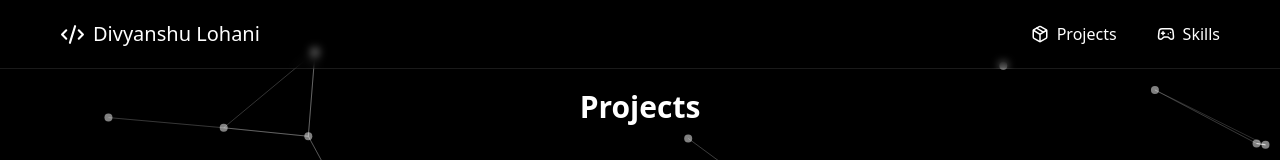
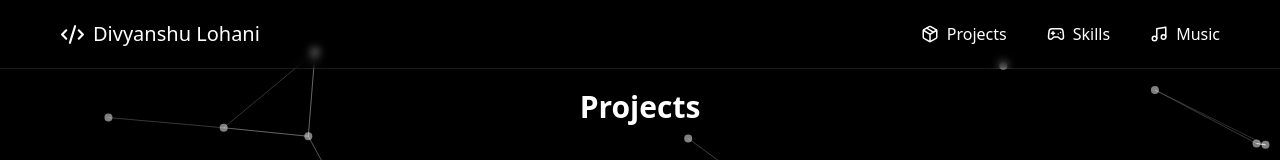
Before and after one commit to DivyanshuLohani/portfolio-site, a Next.js app: page /projects in a window 1280 px wide. Shown: the top 160 px of the page. Built offline with nearby package versions, Linux system fonts and the light colour scheme.

Commit message:
better navigation system

```diff
--- a/src/components/common/Navbar.tsx
+++ b/src/components/common/Navbar.tsx
@@ -1,5 +1,5 @@
 "use client";
-import { Code2, Package, Gamepad2 } from "lucide-react";
+import { Code2, Package, Gamepad2, Music } from "lucide-react";
 import Link from "next/link";
 import { useEffect, useState } from "react";
 import { motion, AnimatePresence } from "framer-motion";
@@ -22,6 +22,24 @@ const menuVariants = {
   exit: { x: 100, opacity: 0 }, // Slide back offscreen to the right
 };
 
+const links = [
+  {
+    href: "/projects",
+    text: "Projects",
+    icon: Package,
+  },
+  {
+    href: "/experience",
+    text: "Skills",
+    icon: Gamepad2,
+  },
+  {
+    href: "/songs",
+    text: "Music",
+    icon: Music,
+  },
+];
+
 function Navbar() {
   const [open, setOpen] = useState<boolean>(false);
 
@@ -35,7 +53,7 @@ function Navbar() {
   }, [open]);
 
   return (
-    <nav className="sticky top-0 flex md:px-10 border-b border-white/10 backdrop-blur-sm z-10 justify-between items-center">
+    <nav className="sticky top-0 flex md:px-10 border-b bg-black md:bg-transparent md:backdrop-blur-sm border-white/10 z-10 justify-between items-center">
       {/* Hide Home link when the menu is open */}
 
       <motion.div
@@ -77,31 +95,26 @@ function Navbar() {
       </div>
 
       <ul className="hidden md:flex items-center p-0">
-        <li className="p-0">
+        {links.map((link) => {
+          return (
+            <li key={link.href} className="p-0">
               <Link
-            href="/projects"
+                href={link.href}
                 className="flex items-center gap-2 hover:bg-white/10 cursor-pointer p-5"
               >
-            <Package size={18} />
-            Projects
+                <link.icon size={18} />
+                {link.text}
               </Link>
             </li>
-        <li className="p-0">
-          <Link
-            href="/experience"
-            className="flex items-center gap-2 hover:bg-white/10 cursor-pointer p-5"
-          >
-            <Gamepad2 size={18} />
-            Skills
-          </Link>
-        </li>
+          );
+        })}
       </ul>
 
       {/* Slide in/out mobile menu */}
       <AnimatePresence>
         {open && (
           <motion.div
-            className="absolute right-0 top-16 left-0 backdrop-blur-sm z-10"
+            className="absolute right-0 top-16 left-0  backdrop-blur-sm z-10"
             variants={menuVariants}
             initial="hidden"
             animate="visible"
@@ -112,24 +125,17 @@ function Navbar() {
             }}
           >
             <ul className="flex flex-col items-center p-0 w-full">
-              <li className="p-0 w-full">
+              {links.map((link) => (
+                <li className="p-0 w-full" key={link.href}>
                   <Link
-                  href="/projects"
+                    href={link.href}
                     className="flex items-center gap-2 hover:bg-white/10 cursor-pointer p-5 w-full"
                   >
-                  <Package size={18} />
-                  Projects
+                    <link.icon size={18} />
+                    {link.text}
                   </Link>
                 </li>
-              <li className="p-0 w-full">
-                <Link
-                  href="/experience"
-                  className="flex items-center gap-2 hover:bg-white/10 cursor-pointer p-5 w-full"
-                >
-                  <Gamepad2 size={18} />
-                  Skills
-                </Link>
-              </li>
+              ))}
             </ul>
           </motion.div>
         )}
```
Lines whose indentation alone changed are shown as unchanged.
